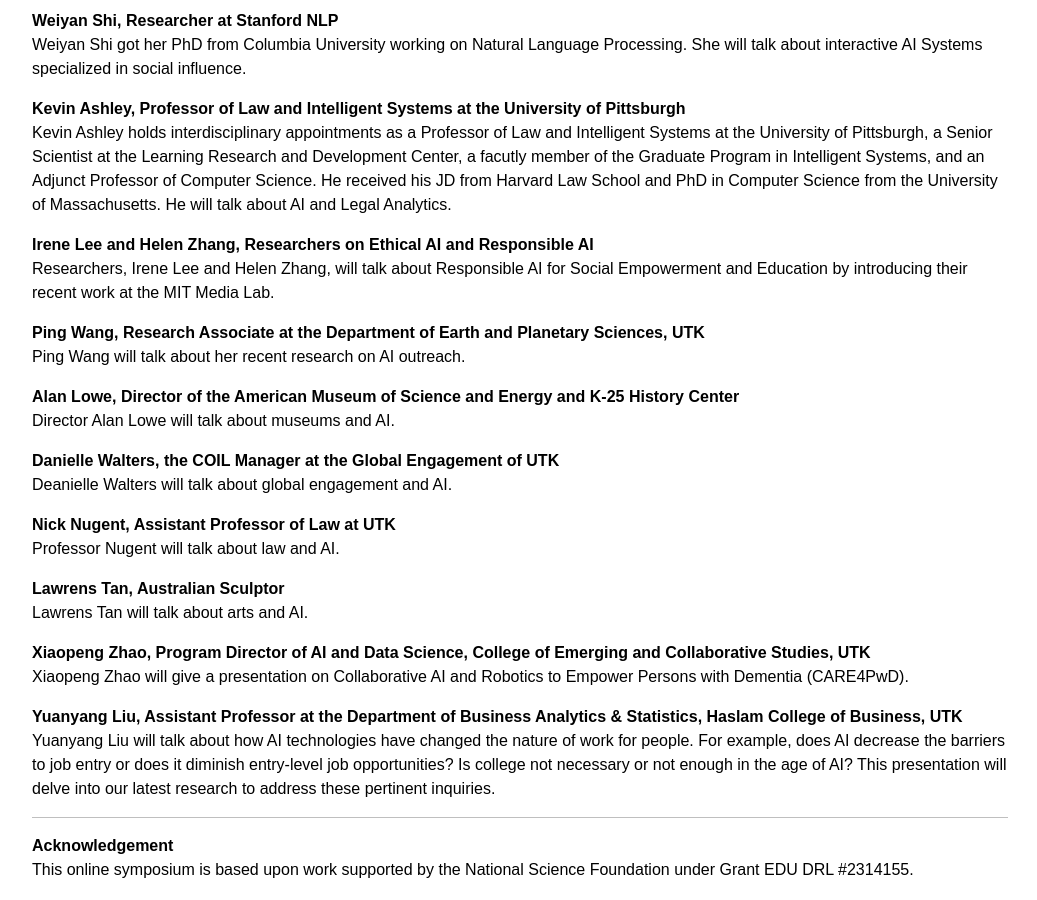
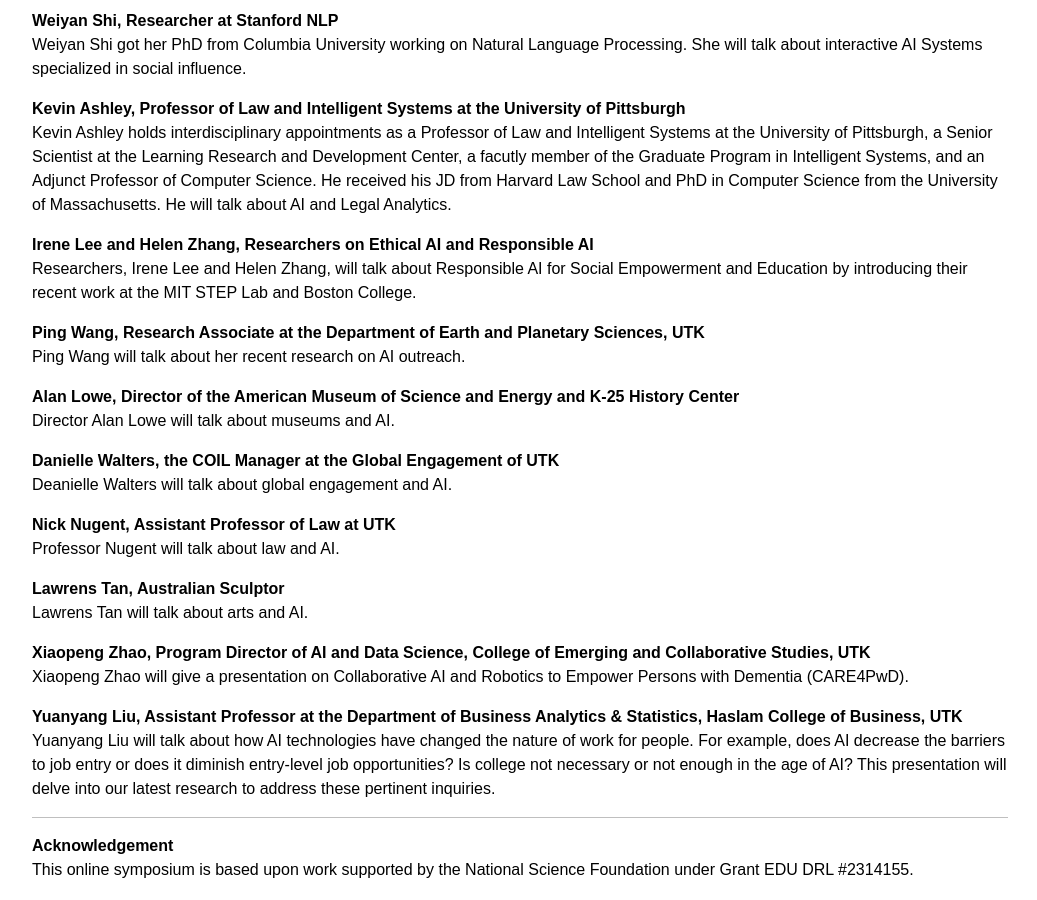
Before and after one commit to planet-ai-2023/planet-ai-2023.github.io, a Jekyll site: the page built from _posts/2024-2-26-online-symposium-on-march-22-ai-technologies-and-their-implications.md, in a window 1280 px wide and 900 px high, scrolled down 763 px. Shown: the whole window, without its empty margins (120-1157 px from the left). Built offline with Jekyll 4.4.1, drawn with Linux system fonts in a browser that asks for light colours.

Commit message:
Update 2024-2-26-online-symposium-on-march-22-ai-technologies-and-their-implications.md

```diff
--- a/_posts/2024-2-26-online-symposium-on-march-22-ai-technologies-and-their-implications.md
+++ b/_posts/2024-2-26-online-symposium-on-march-22-ai-technologies-and-their-implications.md
@@ -36,7 +36,7 @@ Weiyan Shi got her PhD from Columbia University working on Natural Language Proc
 Kevin Ashley holds interdisciplinary appointments as a Professor of Law and Intelligent Systems at the University of Pittsburgh, a Senior Scientist at the Learning Research and Development Center, a facutly member of the Graduate Program in Intelligent Systems, and an Adjunct Professor of Computer Science. He received his JD from Harvard Law School and PhD in Computer Science from the University of Massachusetts. He will talk about AI and Legal Analytics.
 
 **Irene Lee and Helen Zhang, Researchers on Ethical AI and Responsible AI**
-Researchers, Irene Lee and Helen Zhang, will talk about Responsible AI for Social Empowerment and Education by introducing their recent work at the MIT Media Lab.
+Researchers, Irene Lee and Helen Zhang, will talk about Responsible AI for Social Empowerment and Education by introducing their recent work at the MIT STEP Lab and Boston College.
 
 **Ping Wang, Research Associate at the Department of Earth and Planetary Sciences, UTK**
 Ping Wang will talk about her recent research on AI outreach.
```
